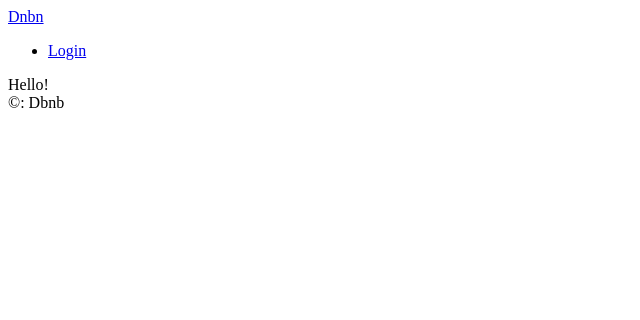
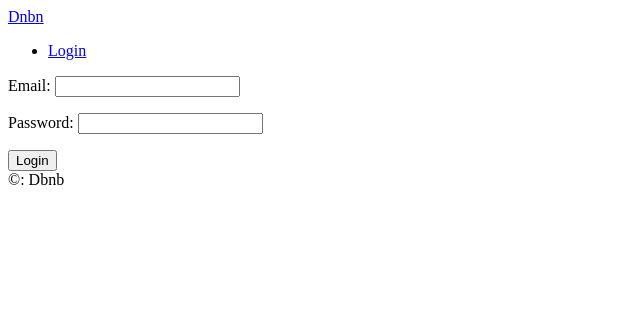
Before and after one commit to tsdavid/airbnb-clone, a Django app: template templates/users/login.html in a window 1280 px wide. Shown: the top 320 px of the page, without its empty margins (0-640 px from the left). Run offline with Django 3.2, Linux system fonts and the light colour scheme; the template is opened without the code that fills it: values that come from a table or form of the project are taken from there, others are empty; parts of the project's set-up code (start-up, migrations or seed data) failed here and were passed over.

Commit message:
#14.1 Form and CSRF!

```diff
--- a/templates/users/login.html
+++ b/templates/users/login.html
@@ -9,5 +9,9 @@
 
 {% block content %}
 
-   Hello!
+    <form method="POST" action="{% url "users:login" %}">
+        {% csrf_token %}
+        {{ form.as_p }}
+        <button>Login</button>
+    </form>
 {% endblock content%}
--- /dev/null
+++ b/users/forms.py
@@ -0,0 +1,10 @@
+from django import forms
+
+
+class LoginForm(forms.Form):
+
+    email = forms.EmailField()
+    password = forms.CharField(widget=forms.PasswordInput)
+    # password form은 password form field가 따로 없다.
+    # 그래서 CharField로 하고 그럼 보호가 안돼니까 widget으로
+    # PasswordInput을 하면 숫자를 가려준다.
```
Also changed, not shown: users/views.py (+5 -2 lines).
